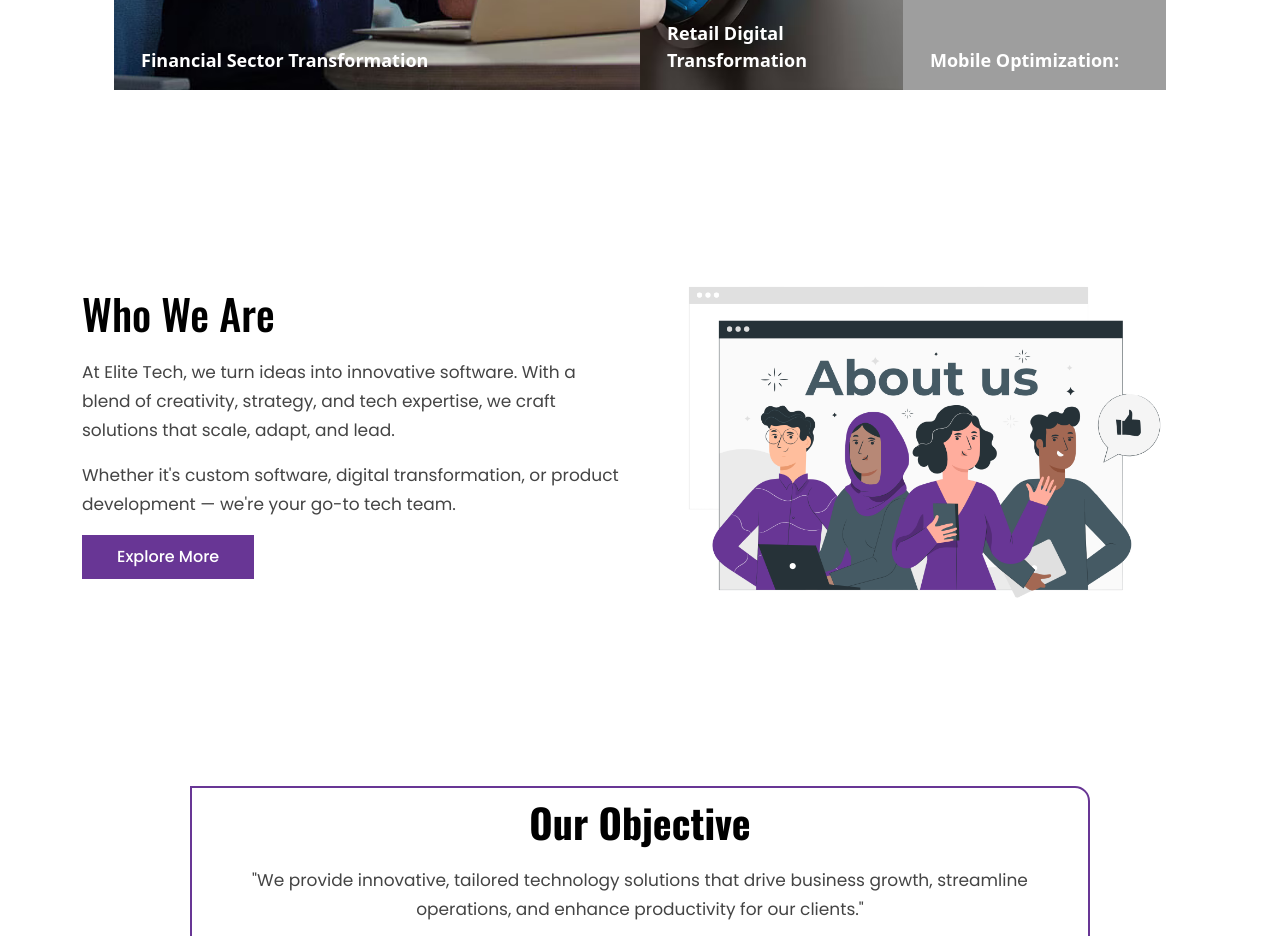
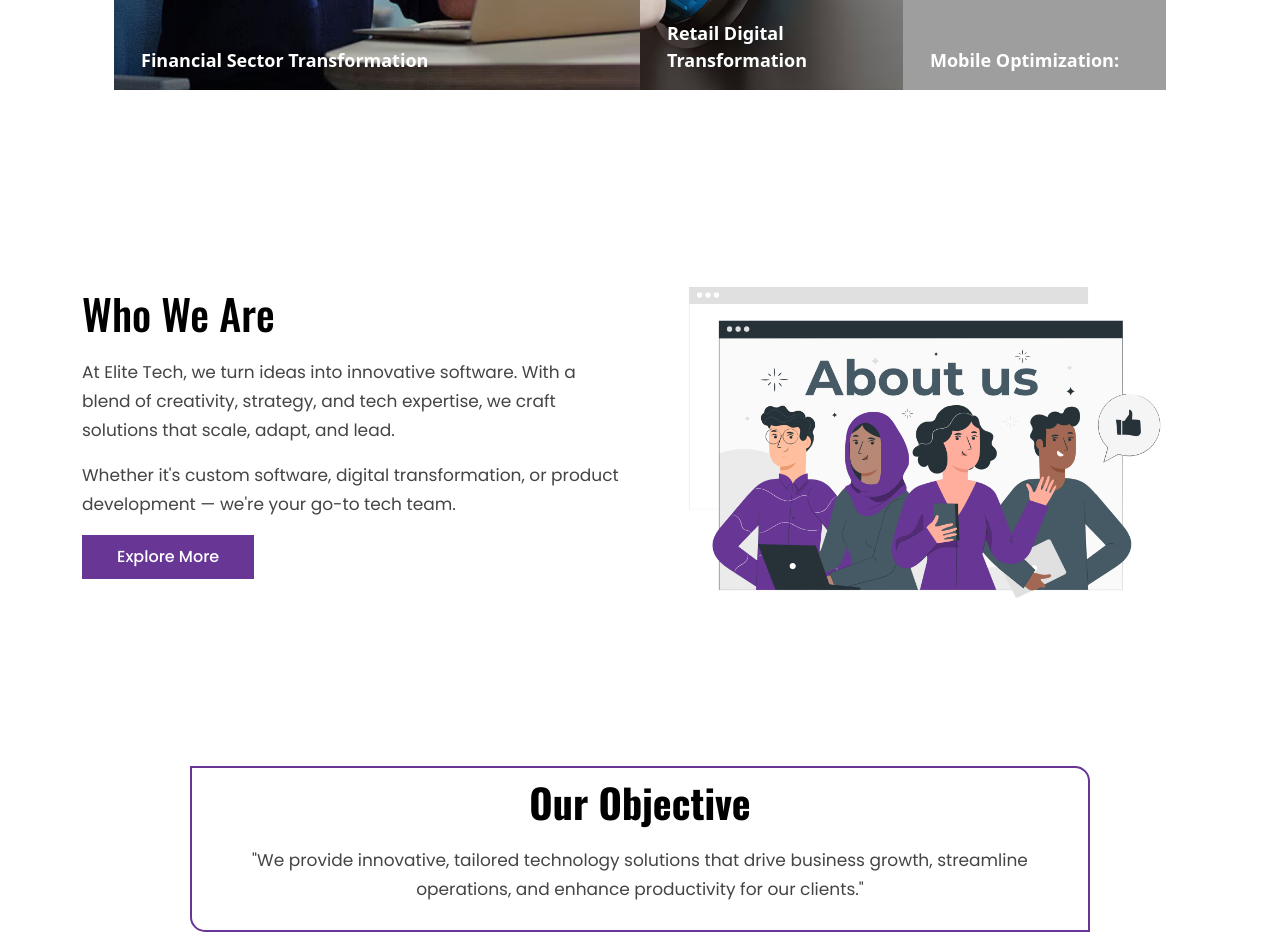
Before and after one commit to amnakhalid625/Elite_tech_website, a React (Vite) app: page / in a window 1280 px wide. Shown: the part 2160-3096 px from the top of the page. Built offline with nearby package versions, Linux system fonts and the light colour scheme; grey boxes are pictures that could not be loaded.

Commit message:
elite_website

```diff
--- a/src/pages/about/about.css
+++ b/src/pages/about/about.css
@@ -1,6 +1,6 @@
 .about-modern {
   background-color: #fff;
-  padding: 40px 0;
+  padding: 40px 0 20px 0;
 }
 
 .about-text h2 {
```
